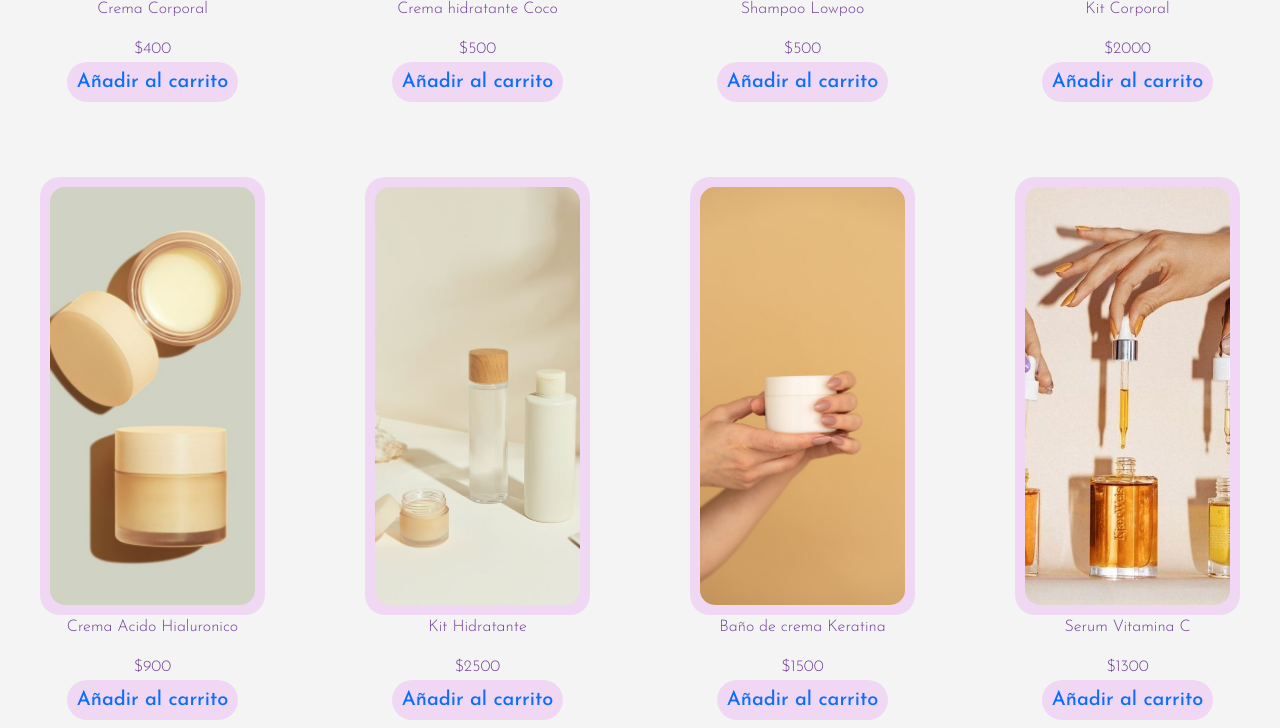
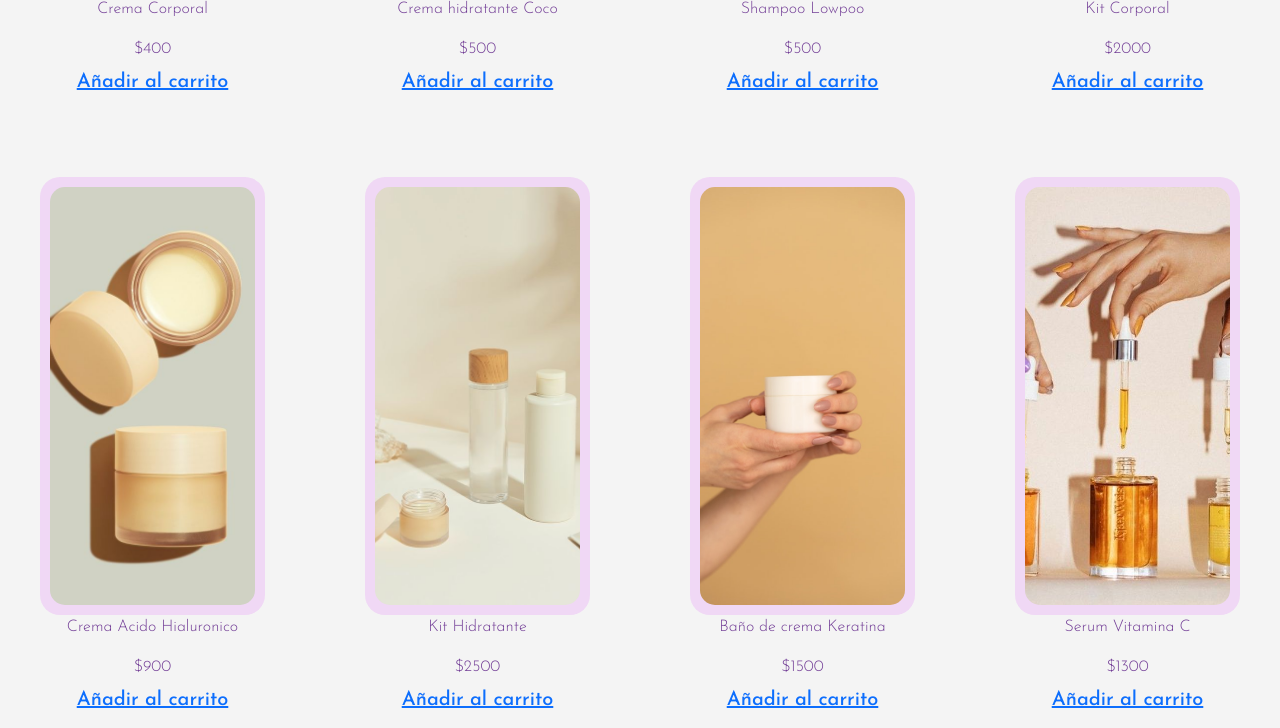
Before and after one commit to carolinaortegaoc/lavendertown-HTML-CSS, a website: page pages/Novedades.html in a window 1280 px wide. Shown: the part 892-1620 px from the top of the page. Drawn offline with nearby package versions, Linux system fonts and the light colour scheme; a web font is replaced by a local one.

Commit message:
Update Novedades.html
cambios en boton carrito

```diff
--- a/pages/Novedades.html
+++ b/pages/Novedades.html
@@ -81,61 +81,61 @@
             <img src="../imagenes/producto1.jpg" alt="" class="gallery__img">
             <p class="nombres">Crema Corporal</p>
             <p class="nombres">$400</p>
-            <a href="" class="gallery__item">Añadir al carrito</a>
+            <a href="" class="gallery__boton">Añadir al carrito</a>
         </div>
         <div class ="gallery__item">
             <img src="../imagenes/producto11.jpg" alt="" class="gallery__img">
             <p class="nombres">Crema hidratante Coco</p>
             <p class="nombres">$500</p>
-            <a href="" class="gallery__item">Añadir al carrito</a>
+            <a href="" class="gallery__boton">Añadir al carrito</a>
         </div>
         <div class ="gallery__item">
             <img src="../imagenes/producto3.jpg" alt="" class="gallery__img">
             <p class="nombres">Shampoo Lowpoo</p>
             <p class="nombres">$500</p>
-            <a href="" class="gallery__item">Añadir al carrito</a>
+            <a href="" class="gallery__boton">Añadir al carrito</a>
         </div>
         <div class ="gallery__item">
             <img src="../imagenes/producto4.jpg" alt="" class="gallery__img">
             <p class="nombres">Kit Corporal</p>
             <p class="nombres">$2000</p>
-            <a href="" class="gallery__item">Añadir al carrito</a>
+            <a href="" class="gallery__boton">Añadir al carrito</a>
         </div>
         <div class ="gallery__item">
             <img src="../imagenes/producto5.jpg" alt="" class="gallery__img">
             <p class="nombres">Crema Acido Hialuronico</p>
             <p class="nombres">$900</p>
-            <a href="" class="gallery__item">Añadir al carrito</a>
+            <a href="" class="gallery__boton">Añadir al carrito</a>
         </div>
         <div class ="gallery__item">
             <img src="../imagenes/producto6.jpg" alt="" class="gallery__img">
             <p class="nombres">Kit Hidratante</p>
             <p class="nombres">$2500</p>
-            <a href="" class="gallery__item">Añadir al carrito</a>
+            <a href="" class="gallery__boton">Añadir al carrito</a>
         </div>
         <div class ="gallery__item">
             <img src="../imagenes/producto10.jpg" alt="" class="gallery__img">
             <p class="nombres">Baño de crema Keratina</p>
             <p class="nombres">$1500</p>
-            <a href="" class="gallery__item">Añadir al carrito</a>
+            <a href="" class="gallery__boton">Añadir al carrito</a>
         </div>
         <div class ="gallery__item">
             <img src="../imagenes/e9cf79134cd37a0ea06f543b4e8eb665.jpg" alt="" class="gallery__img">
             <p class="nombres">Serum Vitamina C</p>
             <p class="nombres">$1300</p>
-            <a href="" class="gallery__item">Añadir al carrito</a>
+            <a href="" class="gallery__boton">Añadir al carrito</a>
         </div>
         <div class ="gallery__item">
             <img src="../imagenes/producto9.jpg" alt="" class="gallery__img">
             <p class="nombres">Crema Corporal Castañas</p>
             <p class="nombres">$500</p>
-            <a href="" class="gallery__item">Añadir al carrito</a>
+            <a href="" class="gallery__boton">Añadir al carrito</a>
         </div>
         <div class ="gallery__item">
           <img src="../imagenes/producto8.jpg" alt="" class="gallery__img">
           <p class="nombres">Primer facial</p>
           <p class="nombres">$1400</p>
-          <a href="" class="gallery__item">Añadir al carrito</a>
+          <a href="" class="gallery__boton">Añadir al carrito</a>
       </div>
     </div>
 
```
